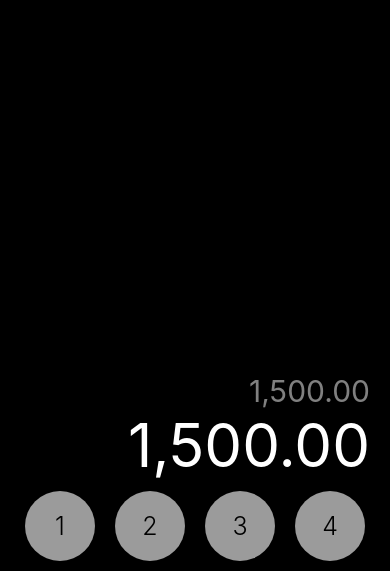
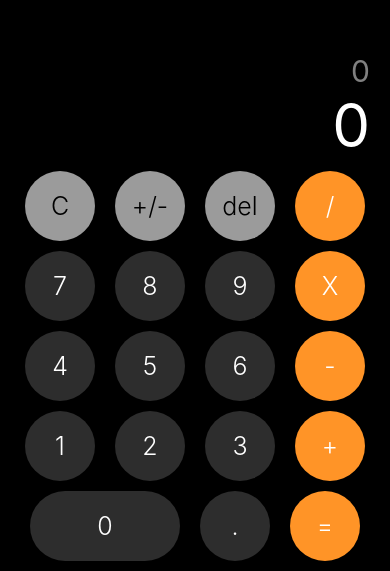
Before and after one commit to indraworks/03-RNCalculator, a React Native app: screen / in a window 390 px wide. Shown: the part 273-844 px from the top of the page. Built offline with nearby package versions, Linux system fonts and the light colour scheme.

Commit message:
02.Construct Base of Number

```diff
--- /dev/null
+++ b/src/components/BotonCalc.tsx
@@ -0,0 +1,59 @@
+import React from 'react'
+import {Text,TouchableOpacity,View} from 'react-native'
+import { styles } from '../theme/AppTheme'
+
+interface Props {
+    mytext:string,
+    color?:string,
+    wide?:boolean,
+    myaction:(numText:string)=>void //dibuat optional biar gak error yg lain yg belm di pasing
+    //nnti optional hilang kita pakai arg masuk !
+}
+
+//color backroudn default dia hitam
+//nah nnti diisi manual sndiri yaitu abu: #9B9B9B
+//dan column kana terakhir orange #FF9427
+//utk warna text tinggal pilih kalau yg background masuk abu dia text color black
+//kalau slain itu maka putih!
+export const BotonCalc = ({mytext,color="#2D2D2D",wide=false,myaction }:Props) => {
+  return (
+    <TouchableOpacity
+      onPress={()=>myaction(mytext)} //pada saat dipress diaterima isi text masing2 button
+    >
+        <View style={{
+            ...styles.Buton,
+            backgroundColor:color,
+            width:(wide)?150:70
+        }}>
+            <Text style={{...styles.txtButon,
+             color:(color==="#9B9B9B")?'black':'white'
+            }}>{mytext}</Text>
+        </View>
+    </TouchableOpacity>
+  )
+}
+
+/*
+Keterangan utk Propsnya :
+/*
+ini yg oertama nnti dipisah masukan kecomponent sprti biasa di beri interface
+supaya props masuk sesuai typenya
+dan utk props2nya dimasukan berdasarkan style color tulisan dan color bakground
+kita akan pake touchabel opacity utk buat buttonya
+dan component/buttonCalc
+props2 apa saja yg akan masuk :
+-textBtn utk warna text di tombol yg beda2
+-color?  dikasih default optional pada interface, utk bacground color yg gak masuk otomatis gelap ,
+        ada 2 ilihan  utk selajutnya jika ada masuk props warna pilihan abu atau orange
+-wide? ini juga sama dikasih optional default kalau dia true brarti widthnya kalau false brarti dia 80
+lingkar biasa
+
+-fucntion dgn nama actionBtn: fuction void  ():void=> {}
+         yg mana berfungsi utk keypress
+         onPress={()=>actionBtn(textBtn)}
+
+
+
+
+
+*/
--- a/src/screens/CalculatorScreen.tsx
+++ b/src/screens/CalculatorScreen.tsx
@@ -1,34 +1,103 @@
-import React from 'react'
+import React, { useState } from 'react'
 import { View, Text, SafeAreaView } from 'react-native';
 import { styles } from '../theme/AppTheme'
+import { BotonCalc } from '../components/BotonCalc';
 
 export const CalculatorScreen = () => {
+  const [prevNumb,setPrevNumb] = useState('0')
+  const [numb,setNumb] = useState('0')
+
+
+   //func Clean
+   const Clean =()=> {
+    setNumb('0')
+   }
+
+   //func assembleNumb ini olah angka2 yg masuk pure angka
+   const assembleNumb =(numtext:string)=> {
+     setNumb(numb+numtext) //num yg sekarang ditambah prevNumb
+     //atau ditambah num yg diinput sblumnya
+   }
+
+
   return (
     <View style={styles.calcContainer}>
-          <Text style={styles.txtResultSmall}>1,500.00</Text>
-          <Text style={styles.txtResult}>1,500.00</Text>
+          <Text style={styles.txtResultSmall}>{prevNumb}</Text>
+          <Text
+          style={styles.txtResult}
+          //dibatasi 1 line saja dan besar font fit utk satu halaman
+          numberOfLines={1}
+          adjustsFontSizeToFit
 
+          >{numb}</Text>
 
+         {/* row 1 button */}
         <View style={styles.row} >
-          {/* button */}
+           <BotonCalc mytext='C' color='#9B9B9B' myaction={Clean}/>
+           <BotonCalc mytext='+/-' color='#9B9B9B' myaction={Clean} />
+           <BotonCalc mytext='del' color='#9B9B9B' myaction={Clean} />
+           <BotonCalc mytext='/' color='#FF9427' myaction={Clean}/>
 
-            <View style={styles.Buton}>
-            <Text style={styles.txtButon}>1</Text>
-            </View>
+          </View>
+         {/* row 2 button */}
+        <View style={styles.row} >
+           <BotonCalc mytext='7'  myaction={assembleNumb}/>
+           <BotonCalc mytext='8'  myaction={assembleNumb}/>
+           <BotonCalc mytext='9' myaction={assembleNumb} />
+           <BotonCalc mytext='X'  color='#FF9427' myaction={Clean}/>
 
-            <View style={styles.Buton}>
-            <Text style={styles.txtButon}>2</Text>
-            </View>
+          </View>
+         {/* row 3 button */}
+        <View style={styles.row} >
+           <BotonCalc mytext='4'  myaction={assembleNumb}/>
+           <BotonCalc mytext='5'  myaction={assembleNumb}/>
+           <BotonCalc mytext='6'  myaction={assembleNumb}/>
+           <BotonCalc mytext='-' color='#FF9427' myaction={Clean}/>
 
-            <View style={styles.Buton}>
-            <Text style={styles.txtButon}>3</Text>
-            </View>
+          </View>
+         {/* row 4 button */}
+         <View style={styles.row} >
+           <BotonCalc mytext='1'  myaction={assembleNumb}/>
+           <BotonCalc mytext='2'  myaction={assembleNumb}/>
+           <BotonCalc mytext='3'  myaction={assembleNumb}/>
+           <BotonCalc mytext='+' color='#FF9427' myaction={Clean} />
 
-            <View style={styles.Buton}>
-            <Text style={styles.txtButon}>4</Text>
-            </View>
-        </View>
+          </View>
+         {/* row 5 button */}
+         <View style={styles.row} >
+           <BotonCalc mytext='0'  wide myaction={assembleNumb} />
+           <BotonCalc mytext='.'  myaction={assembleNumb}/>
+           <BotonCalc mytext='=' color='#FF9427' myaction={Clean}/>
+
+          </View>
 
     </View>
   )
 }
+/*
+ini yg oertama nnti dipisah masukan kecomponent sprti biasa di beri interface
+supaya props masuk sesuai typenya
+dan utk props2nya dimasukan berdasarkan style color tulisan dan color bakground
+kita akan pake touchabel opacity utk buat buttonya
+dan component/buttonCalc
+props2 apa saja yg akan masuk :
+-textBtn utk warna text di tombol yg beda2
+-color?  dikasih default optional pada interface, utk bacground color yg gak masuk otomatis gelap ,
+        ada 2 ilihan  utk selajutnya jika ada masuk props warna pilihan abu atau orange
+-wide? ini juga sama dikasih optional default kalau dia true brarti widthnya kalau false brarti dia 80
+lingkar biasa
+
+-fucntion dgn nama actionBtn: fuction void  ():void=> {}
+         yg mana berfungsi utk keypress
+         onPress={()=>actionBtn(textBtn)}
+
+*/
+
+/*
+TAHAP 2 stelah diatas selsasai kita buat hook Calculator
+utk proses function2 dari tombol2 tsb diatas ktika touchable nya di press atau ditaekan
+nah statenya di pasang di CalculatorScreen myNumber,setMyNumber
+
+
+
+*/
```
